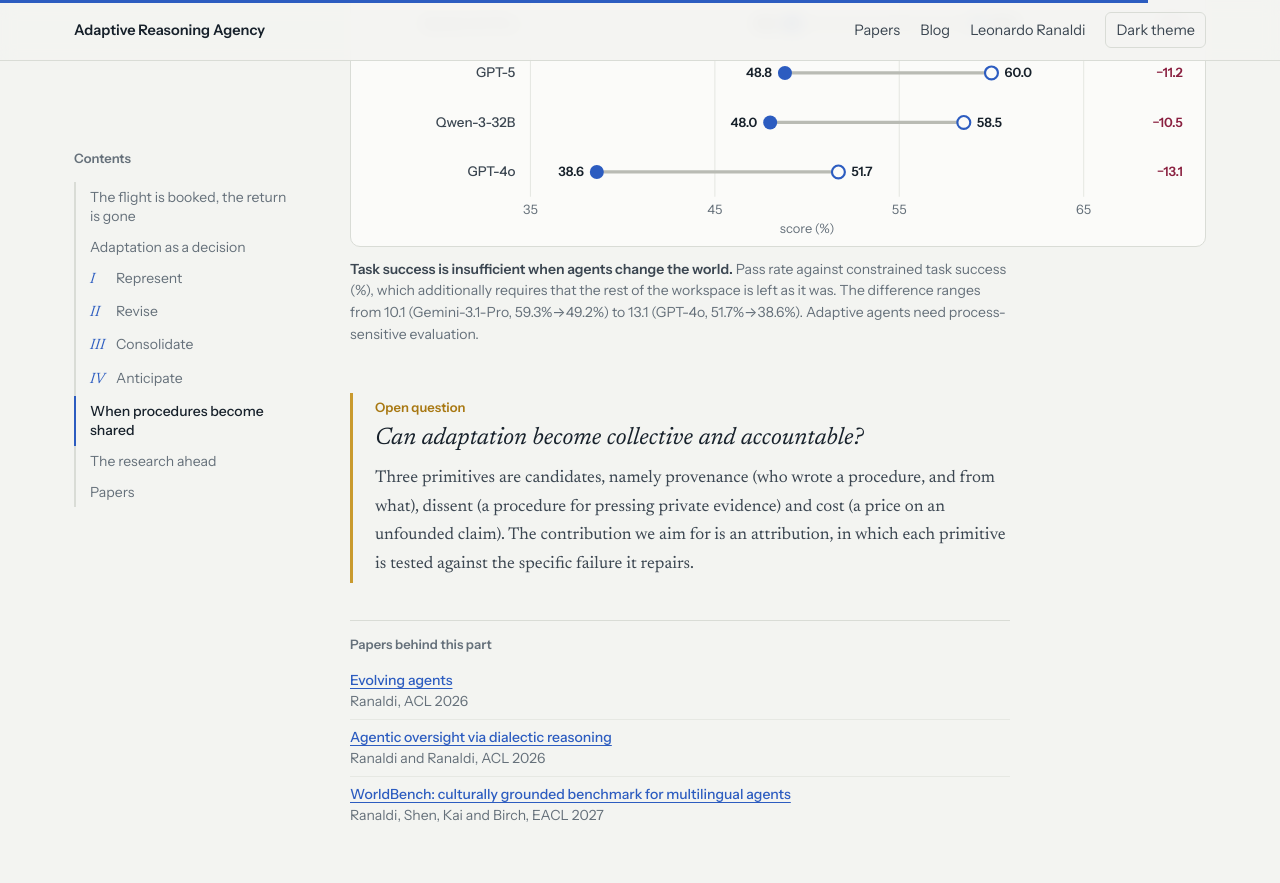
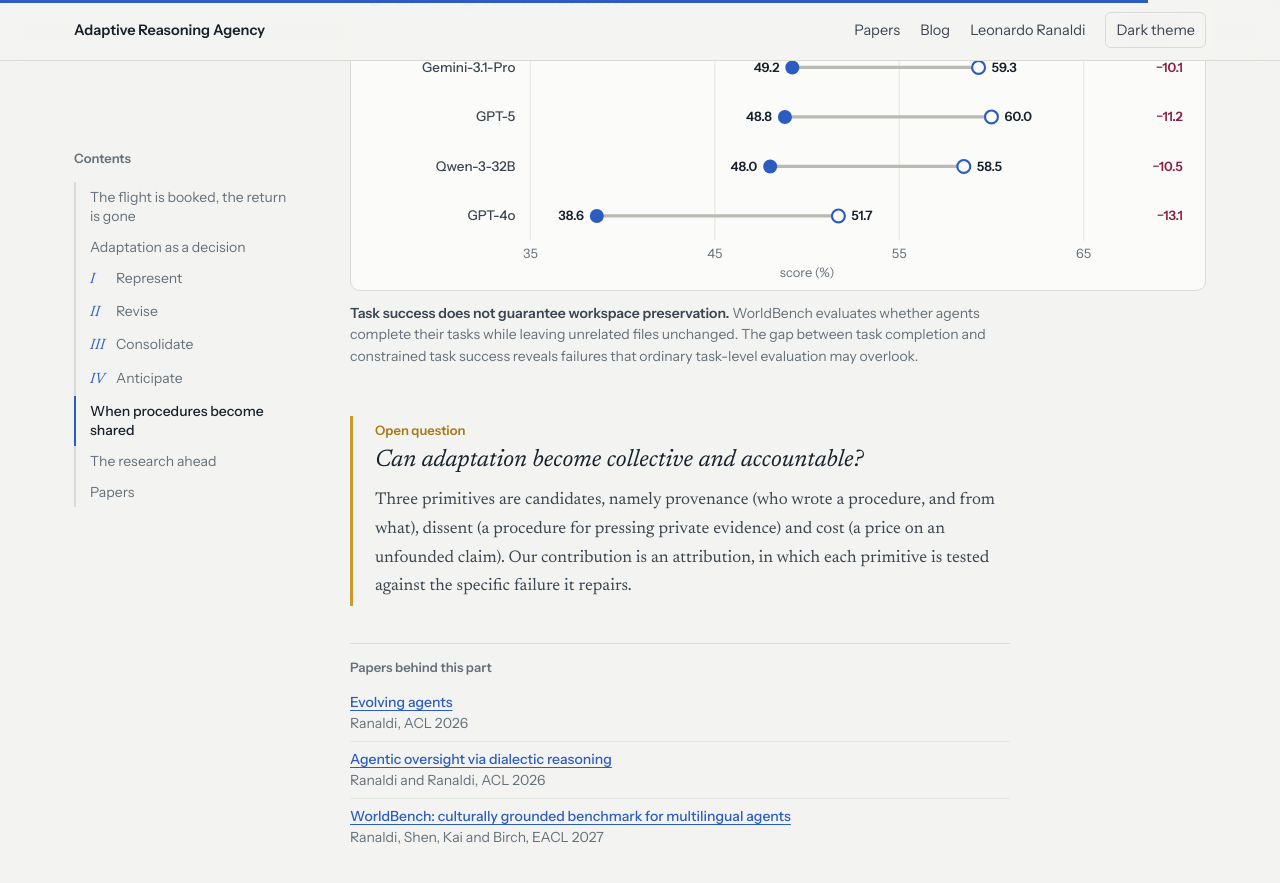
Before and after one commit to leonardo-ranaldi/leonardo-ranaldi.github.io, a Jekyll site: the page adaptive-reasoning-agency/index.html, which Jekyll copies as it is, in a window 1280 px wide and 900 px high, scrolled down 18473 px. Shown: the top 883 px of the window. Built offline with Jekyll 4.4.1, drawn with Linux system fonts in a browser that asks for light colours; some of the changed text lies outside the part shown.

Commit message:
Update index.html

```diff
--- a/adaptive-reasoning-agency/index.html
+++ b/adaptive-reasoning-agency/index.html
@@ -60,7 +60,7 @@
         <p class="hero__dek">The extent to which agents should adapt.</p>
         <p class="hero__by">Leonardo Ranaldi, University of Edinburgh and University of Rome Tor Vergata. Based on a talk given in September 2026.</p>
 
-        <p class="hero__lead">Language agents powered by LLMs can plan, use tools and complete tasks that would otherwise take hours of human work. Yet they remain brittle when past experience no longer reflects the situation they face. A chatbot that answers incorrectly can be asked again, while an agent may already have edited a file, called an API or changed a database. The question is how far past experience should guide future actions, and what evidence should prompt an agent to adapt.</p>
+        <p class="hero__lead">Language agents powered by LLMs can plan, use tools and complete tasks that would otherwise take hours of human work. Yet they remain brittle when past experience no longer reflects the situation they face. A chatbot that answers incorrectly can be asked again, while an agent may have already edited a file, called API, or changed a database. The question is how far past experience should guide future actions, and what evidence should prompt an agent to adapt.</p>
         <p class="hero__lead">This essay examines adaptation as a reasoning problem. An agent needs to recognise what should remain stable across contexts, revise its decisions when evidence changes, turn experience into reusable procedures, and anticipate failures before acting. Together, these capacities help explain when an agent should change its behaviour and when it should retain what already works.</p>
 
         <figure class="figure figure--hero">
@@ -101,8 +101,8 @@
 
       <!-- ============================ OPENING ============================ -->
       <section class="section" id="opening">
-        <h2 class="section__title">The flight is booked, the return is gone</h2>
-        <p>The request above is an ordinary one. The agent searches the available flights from Rome, selects one and completes the purchase, and the evaluation that accompanies most agent benchmarks confirms that the task was completed. The failure becomes visible only when the itinerary is inspected after the run, where a booking that should have remained unchanged has been replaced.</p>
+        <h2 class="section__title">The flight is booked and the return is gone</h2>
+        <p>The request above is an ordinary one. The agent searches for available flights from Rome, selects one, completes the purchase, and the evaluation that accompanies most agent benchmarks confirms the task was completed. The failure becomes visible only when the itinerary is inspected after the run, where a booking that should have remained unchanged has been replaced.</p>
         <p>Two distinct lessons are available from this episode. The first concerns the task and states which booking should have been made. The second concerns the procedure and states that, before changing any booking, the agent should establish which parts of the itinerary must be preserved. The first lesson repairs one run. The second changes how the agent works on later tasks, including tasks that share little surface with this one.</p>
         <p>Today a developer inspects the failure and adds the check by hand. The research question is whether the agent can learn to make that change itself, which requires deciding what the experience shows, which part of the procedure needs attention, and whether the revision holds on another task.</p>
       </section>
@@ -418,13 +418,12 @@
 
         <figure class="figure figure--wide">
           <div class="chart" id="chart-worldbench"></div>
-          <figcaption><b>Task success is insufficient when agents change the world.</b> Pass rate against constrained task success (%), which additionally requires that the rest of the workspace is left as it was. The difference ranges from 10.1 (Gemini-3.1-Pro, 59.3%→49.2%) to 13.1 (GPT-4o, 51.7%→38.6%). Adaptive agents need process-sensitive evaluation.</figcaption>
-        </figure>
+<figcaption><b>Task success does not guarantee workspace preservation.</b> WorldBench evaluates whether agents complete their tasks while leaving unrelated files unchanged. The gap between task completion and constrained task success reveals failures that ordinary task-level evaluation may overlook.</figcaption>        </figure>
 
         <aside class="open">
           <p class="open__label">Open question</p>
           <p class="open__q">Can adaptation become collective and accountable?</p>
-          <p>Three primitives are candidates, namely provenance (who wrote a procedure, and from what), dissent (a procedure for pressing private evidence) and cost (a price on an unfounded claim). The contribution we aim for is an attribution, in which each primitive is tested against the specific failure it repairs.</p>
+          <p>Three primitives are candidates, namely provenance (who wrote a procedure, and from what), dissent (a procedure for pressing private evidence) and cost (a price on an unfounded claim). Our contribution is an attribution, in which each primitive is tested against the specific failure it repairs.</p>
         </aside>
 
         <ul class="papers" data-papers="eva,dialectic,worldbench"></ul>
```
